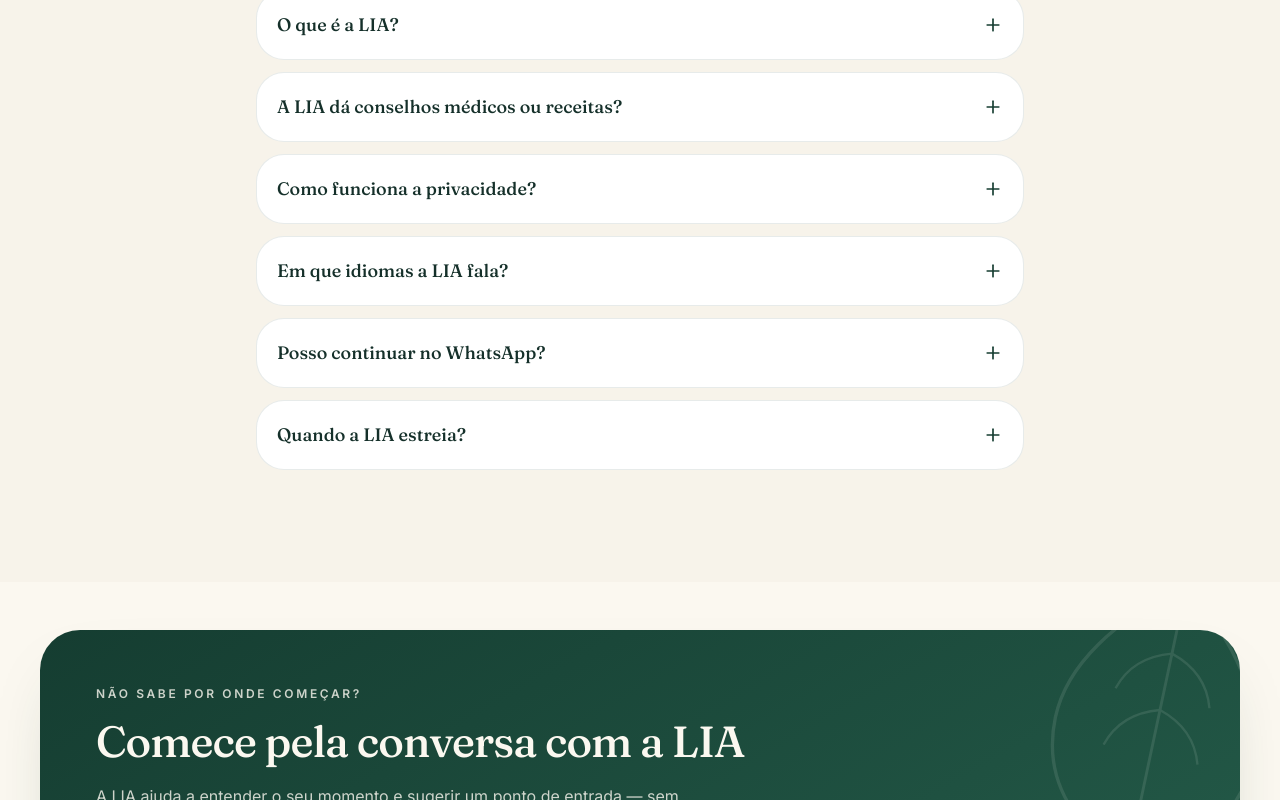
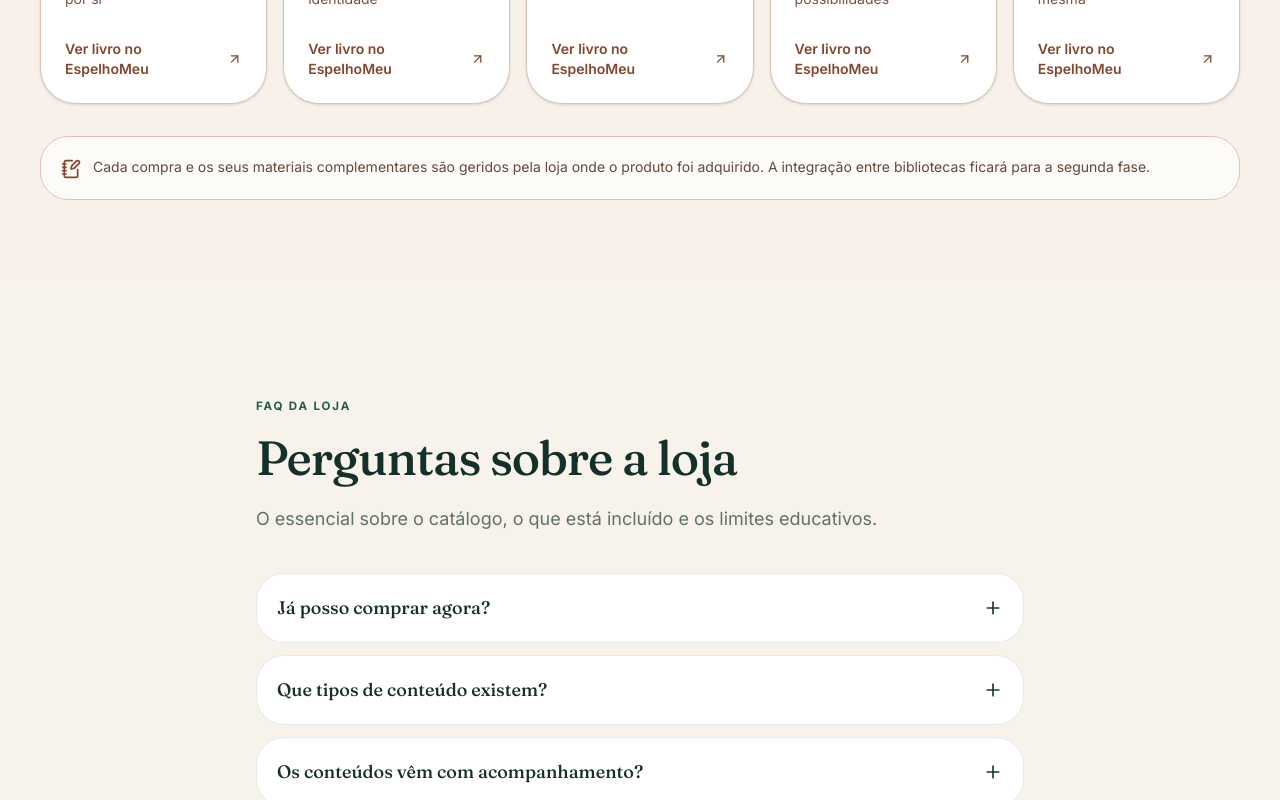
Before and after one commit to atlashub-digital/levelab-frontend, a Next.js app: page /en/loja in a window 1280 px wide. Shown: the part 4200-5000 px from the top of the page. Built offline with nearby package versions, Linux system fonts and the light colour scheme.

Commit message:
feat(store): embed EspelhoMeu section and align FAQ with phase-one separate sales

```diff
--- a/app/[locale]/loja/page.tsx
+++ b/app/[locale]/loja/page.tsx
@@ -1,6 +1,7 @@
 import type { Metadata } from 'next';
 import { notFound } from 'next/navigation';
 import { ShopCatalog } from '@/components/blocks/ShopCatalog';
+import { EspelhoMeuSection } from '@/components/blocks/EspelhoMeuSection';
 import { FAQ } from '@/components/blocks/FAQ';
 import { CTABanner } from '@/components/blocks/CTABanner';
 import { getLocaleCopy, isLocale } from '@/lib/i18n';
@@ -22,12 +23,12 @@
 export const metadata: Metadata = {
   title: 'Loja · LeveLab',
   description:
-    'Loja LeveLab — programas, guias, e-books, workbooks, receitas e assinaturas. Catálogo premium com método. Preços serão divulgados quando a LeveLab Store abrir.',
+    'Loja LeveLab — Corpo Forte com workbook, conteúdos educativos e coleção editorial EspelhoMeu. Consulte preços e disponibilidade nos respetivos canais.',
   alternates: { canonical: '/pt-br/loja' },
   openGraph: {
     title: 'Loja · LeveLab',
     description:
-      'Programas, guias, e-books, workbooks e assinaturas LeveLab — com método e apoio humano.',
+      'Conteúdos LeveLab e uma secção dedicada à Biblioteca EspelhoMeu, com cinco livros digitais.',
     url: '/pt-br/loja',
   },
 };
@@ -36,7 +37,7 @@
   {
     id: 'compra-futura',
     q: 'Já posso comprar agora?',
-    a: 'Esta é uma pré-visualização do catálogo. A LeveLab Store oficial — com checkout, pagamentos e acesso a entitlements — chega em breve. Por enquanto, pode explorar o catálogo e falar com a equipa para reservas ou dúvidas.',
+    a: 'Corpo Forte está apresentado a R$ 39,90 com o workbook incluído. O checkout PIX do site LeveLab será disponibilizado após testes de pagamento e acesso. Os eBooks EspelhoMeu são vendidos separadamente em espelho.lia.doctor.',
   },
   {
     id: 'tipos-conteudo',
@@ -46,7 +47,7 @@
   {
     id: 'acompanhamento',
     q: 'Os conteúdos vêm com acompanhamento?',
-    a: 'Alguns programas e bundles incluem acompanhamento humano e acesso à LIA ao longo do percurso. Os bundles e a descrição de cada item deixam claro o que está incluído.',
+    a: 'O produto Corpo Forte inclui o workbook, mas não inclui acompanhamento com a LIA. Os serviços LIA e LeveLab+ estão assinalados como Em breve.',
   },
   {
     id: 'educativo-nao-clinico',
@@ -68,6 +69,7 @@
   return (
     <>
       <ShopCatalog locale={locale} />
+      <EspelhoMeuSection />
       <FAQ
         eyebrow="FAQ da loja"
         title="Perguntas sobre a loja"
@@ -76,12 +78,12 @@
       />
       <CTABanner
         eyebrow="Não sabe por onde começar?"
-        title="Comece pela conversa com a LIA"
-        description="A LIA ajuda a entender o seu momento e sugerir um ponto de entrada — sem compromisso e sem promessas clínicas."
-        primaryLabel="Falar com a LIA"
-        primaryHref={`/${locale}/lia`}
-        secondaryLabel="Falar com a Ana"
-        secondaryHref={`/${locale}/contato`}
+        title="Conheça as nossas leituras"
+        description="Explore Corpo Forte e conheça também os cinco volumes EspelhoMeu. O acompanhamento LIA estará disponível em breve."
+        primaryLabel="Ver biblioteca EspelhoMeu"
+        primaryHref="https://espelho.lia.doctor/colecao"
+        secondaryLabel="Conhecer a LeveLab"
+        secondaryHref={`/${locale}/programas/corpo-forte`}
         tone="forest"
       />
     </>
```
